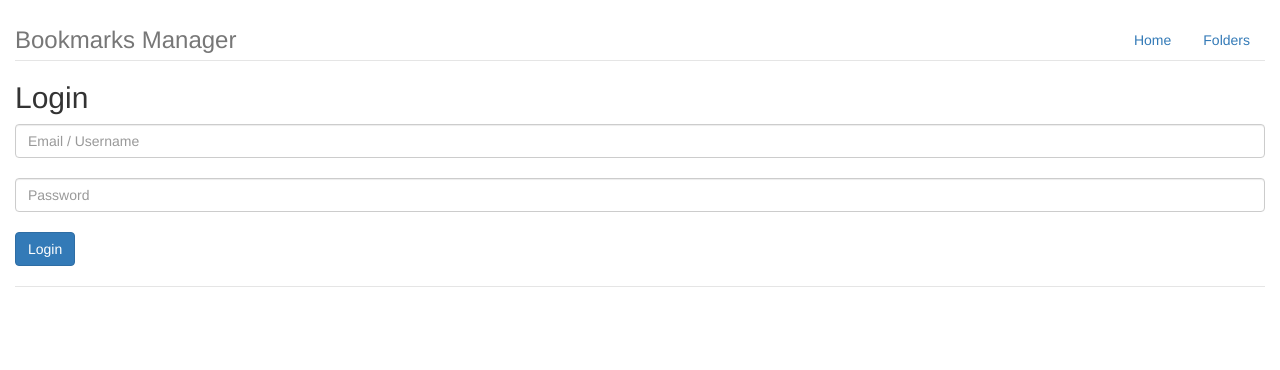
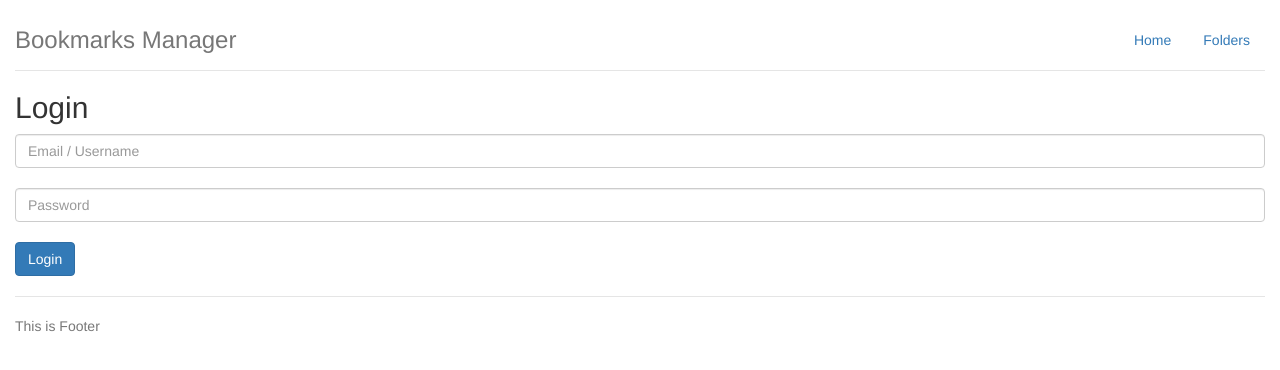
Before and after one commit to davidcheung/bookmarks-manager, a website: page client/index.html in a window 1280 px wide. Drawn offline with nearby package versions, Linux system fonts and the light colour scheme; some packages are replaced by stand-ins of ours; files that its build step writes are made by us from their sources.

Commit message:
minor changes on the front end

```diff
--- a/client/index.html
+++ b/client/index.html
@@ -36,7 +36,7 @@
       <div ng-view=""></div>
 
       <div class="footer">
-
+        This is Footer
       </div>
     </div>
 
--- a/client/styles/main.css
+++ b/client/styles/main.css
@@ -41,6 +41,7 @@ body {
 
 /* Custom page header */
 .header {
+  padding-bottom: 10px;
   border-bottom: 1px solid #e5e5e5;
 }
 /* Make the masthead heading the same height as the navigation */
```
Also changed, not shown: client/views/main.html (+1 -1 lines).
